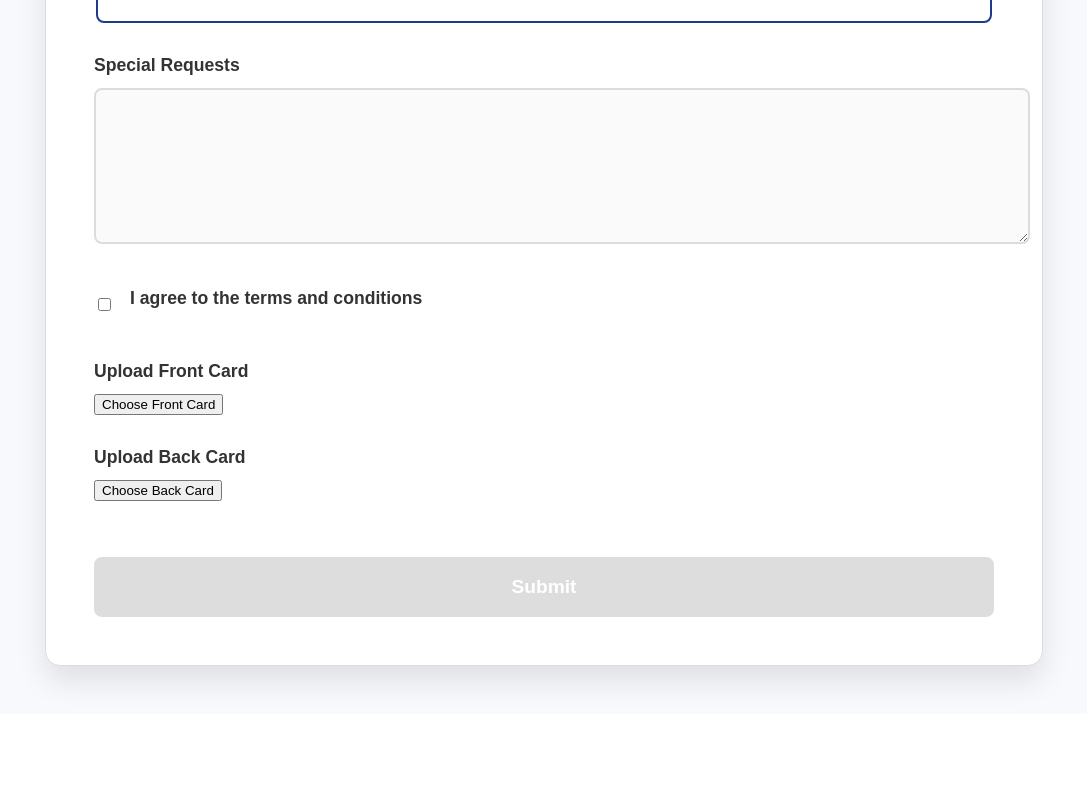
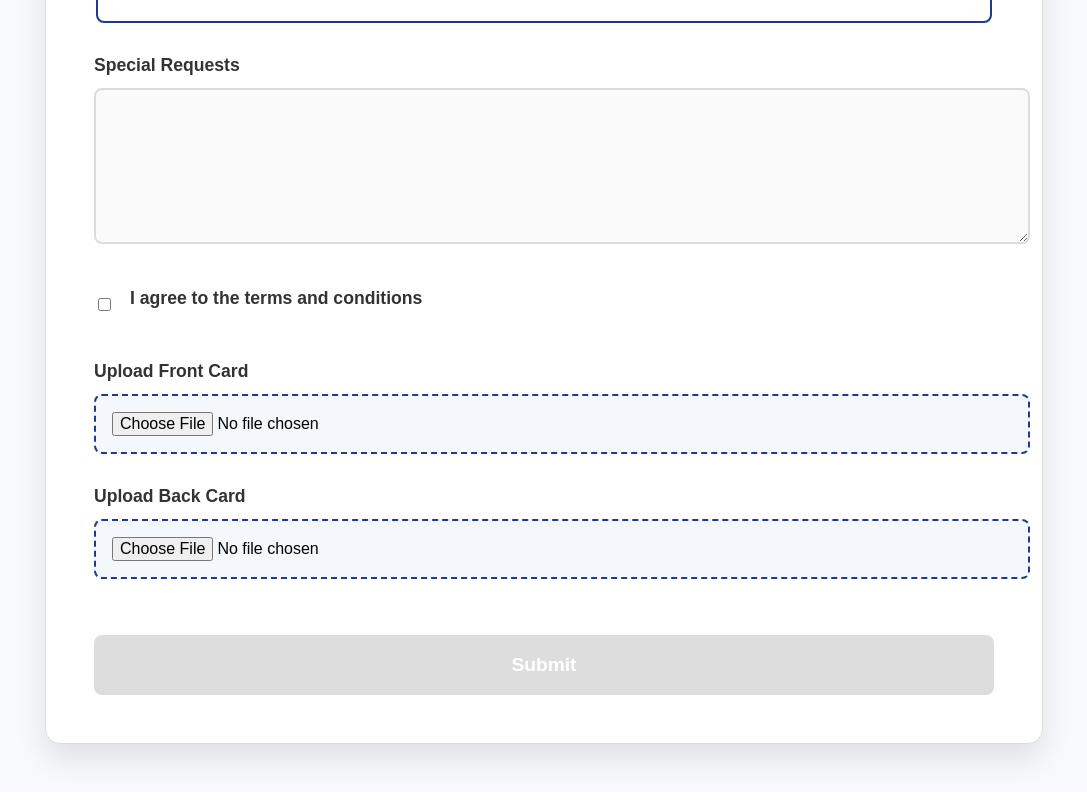
Before and after one commit to Hedy1234567/Front-, an Angular app: page /reservations in a window 1280 px wide. Shown: the part 1715-2515 px from the top of the page, without its empty margins (96-1183 px from the left). Before the commit the page ends 2437 px from the top, so only its background shows below. Built offline with nearby package versions, Linux system fonts and the light colour scheme.

Commit message:
client reservetion

```diff
--- a/src/app/pages/check-in/check-in.component.html
+++ b/src/app/pages/check-in/check-in.component.html
@@ -102,15 +102,11 @@
   <!-- ✅ Carte Bancaire Upload -->
   <div>
     <label for="rectoUpload">Upload Front Card</label>
-    <input type="file" id="rectoUpload" (change)="onRectoSelected($event)" accept="image/*" style="display:none;" />
-    <button type="button" (click)="document.getElementById('rectoUpload')?.click()">Choose Front Card</button>
-    <span *ngIf="rectoFile">{{ rectoFile.name }}</span>
+    <input type="file" id="rectoUpload" (change)="onRectoSelected($event)" accept="image/*" />
   </div>
   <div>
     <label for="versoUpload">Upload Back Card</label>
-    <input type="file" id="versoUpload" (change)="onVersoSelected($event)" accept="image/*" style="display:none;" />
-    <button type="button" (click)="document.getElementById('versoUpload')?.click()">Choose Back Card</button>
-    <span *ngIf="versoFile">{{ versoFile.name }}</span>
+    <input type="file" id="versoUpload" (change)="onVersoSelected($event)" accept="image/*" />
   </div>
 
   <div *ngIf="rectoText === 'Extraction en cours...'">
```
